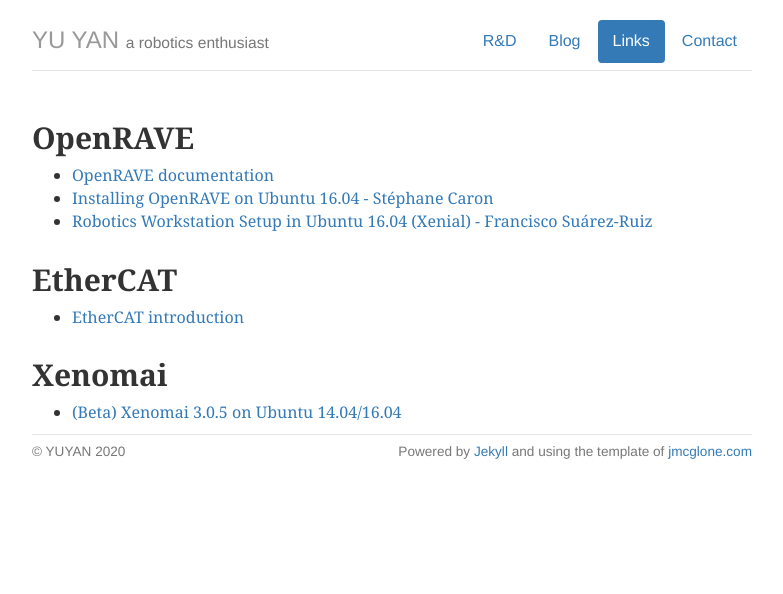
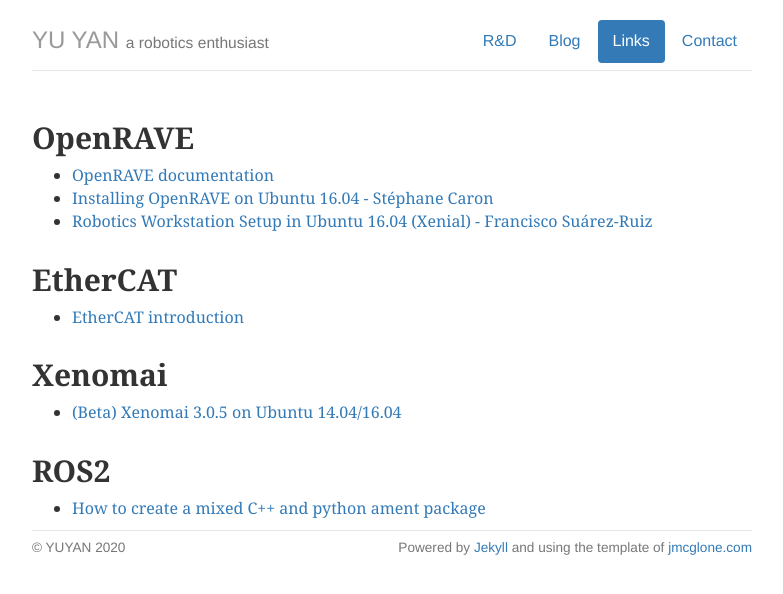
Before and after one commit to RoboticsYY/RoboticsYY.github.io, a Jekyll site: the page built from links/index.html, in a window 1280 px wide. Shown: the top 594 px of the page, without its empty margins (248-1031 px from the left). Built offline with Jekyll 4.4.1, drawn with Linux system fonts in a browser that asks for light colours; nearby versions of some CDN libraries.

Commit message:
Add link to how to enable mixed c++ and python ROS2 package

```diff
--- a/links/index.html
+++ b/links/index.html
@@ -29,4 +29,12 @@
              target="_blank">(Beta) Xenomai 3.0.5 on Ubuntu 14.04/16.04</a></li>
     </ul>
   </div>
+
+  <div class="row">
+    <h2>ROS2</h2>
+    <ul>
+      <li><a href="https://github.com/bponsler/ros2-support/blob/master/tutorials/creating-a-mixed-cpp-and-python-package.md"
+             target="_blank">How to create a mixed C++ and python ament package</a></li>
+    </ul>
+  </div>
 </div>
```
Also changed, not shown: README.md.
